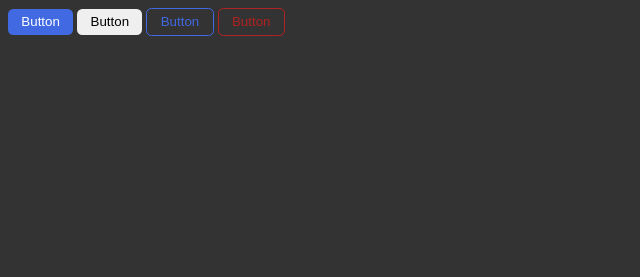
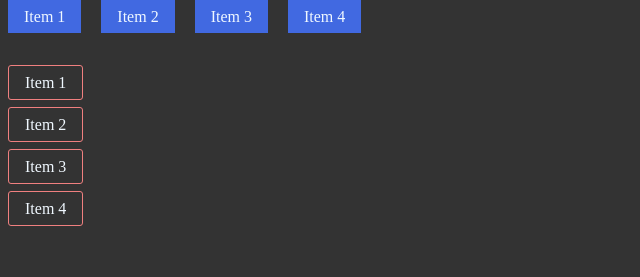
Before and after one commit to JosueDLB1982/css-intermedio-dorian, a plain HTML site: page metodologia-BEM/index.html in a window 1280 px wide. Shown: the whole page, without its empty margins (0-640 px from the left). Drawn offline with Linux system fonts and the light colour scheme.

Commit message:
Estilizado de Elementos con metodología BEM
Reutilizado de Elementos usando Modificadores BEM en cascada

```diff
--- a/metodologia-BEM/css/styles.css
+++ b/metodologia-BEM/css/styles.css
@@ -2,69 +2,39 @@ body {
     background-color: #333;
 }
 
-/* Sin BEM */
-
-/* .button-blue {
-    background-color: royalblue;
-    border-radius: .4em;
-    color: #fff;
-    padding: .4em 1em;
-    border: none;
+ul {
+    list-style: none;
+    padding-left: 0;
+    margin-top: 0;
 }
 
-.button-red {
-    background-color: firebrick;
-    border-radius: .4em;
-    color: #fff;
-    padding: .4em 1em;
-    border: none;
+a {
+    color: aliceblue;
+    text-decoration: none;
 }
 
-.button-ghost-blue {
-    background-color: transparent;
-    border-radius: .4em;
-    color: royalblue;
-    padding: .4em 1em;
-    border: 1px solid royalblue;
+.menu {
+    padding-bottom: 2em;
 }
 
-.button-ghost-red {
-    background-color: transparent;
-    border-radius: .4em;
-    color: firebrick;
-    padding: .4em 1em;
-    border: 1px solid firebrick;
-} */
-
-.button {
-    border-radius: .4em;
-    padding: .4em 1em;
-    border: none;
+.menu__item {
+    display: inline;
 }
 
-.button--blue,
-.button--red {
-    color: #fff;
+.menu__link {
+    margin-right: 1em;
+    background-color: royalblue;
+    padding: .5em 1em;
+
 }
 
-.button--blue {
-    background-color: royalblue;
+.menu--vertical .menu__item {
+    display: block;
+    margin-bottom: 1.5em;
 }
 
-.button--red {
-    background-color: firebrick;
+.menu--vertical .menu__link {
+    background-color: transparent;
+    border-radius: 3px;
+    border: 1px solid lightcoral;
 }
-
-.button--ghost-blue,
-.button--ghost-red {
-    background-color: transparent;
-    border: 1px solid currentColor;
-}
-
-.button--ghost-blue {
-    color: royalblue;
-}
-
-.button--ghost-red {
-    color: firebrick;
-}
--- a/metodologia-BEM/index.html
+++ b/metodologia-BEM/index.html
@@ -3,18 +3,23 @@
 <head>
     <meta charset="UTF-8">
     <meta name="viewport" content="width=device-width, initial-scale=1.0">
-    <title>BEM Botones</title>
+    <title>Elementos en BEM</title>
     <link rel="stylesheet" href="css/styles.css">
 </head>
 <body>
-    <!-- Sin BEM -->
-    <!-- <button class="button-blue">Button</button>
-    <button class="button-red">Button</button>
-    <button class="button-ghost-blue">Button</button>
-    <button class="button-ghost-red">Button</button> -->
-    <button class="button button--blue">Button</button>
-    <button class="button button-red">Button</button>
-    <button class="button button--ghost-blue">Button</button>
-    <button class="button button--ghost-red">Button</button>
+    <nav>
+        <ul class="menu">
+            <li class="menu__item"><a class="menu__link" href="#">Item 1</a></li>
+            <li class="menu__item"><a class="menu__link" href="#">Item 2</a></li>
+            <li class="menu__item"><a class="menu__link" href="#">Item 3</a></li>
+            <li class="menu__item"><a class="menu__link" href="#">Item 4</a></li>
+        </ul>
+        <ul class="menu menu--vertical">
+            <li class="menu__item"><a class="menu__link" href="#">Item 1</a></li>
+            <li class="menu__item"><a class="menu__link" href="#">Item 2</a></li>
+            <li class="menu__item"><a class="menu__link" href="#">Item 3</a></li>
+            <li class="menu__item"><a class="menu__link" href="#">Item 4</a></li>
+        </ul>
+    </nav>
 </body>
 </html>
```
